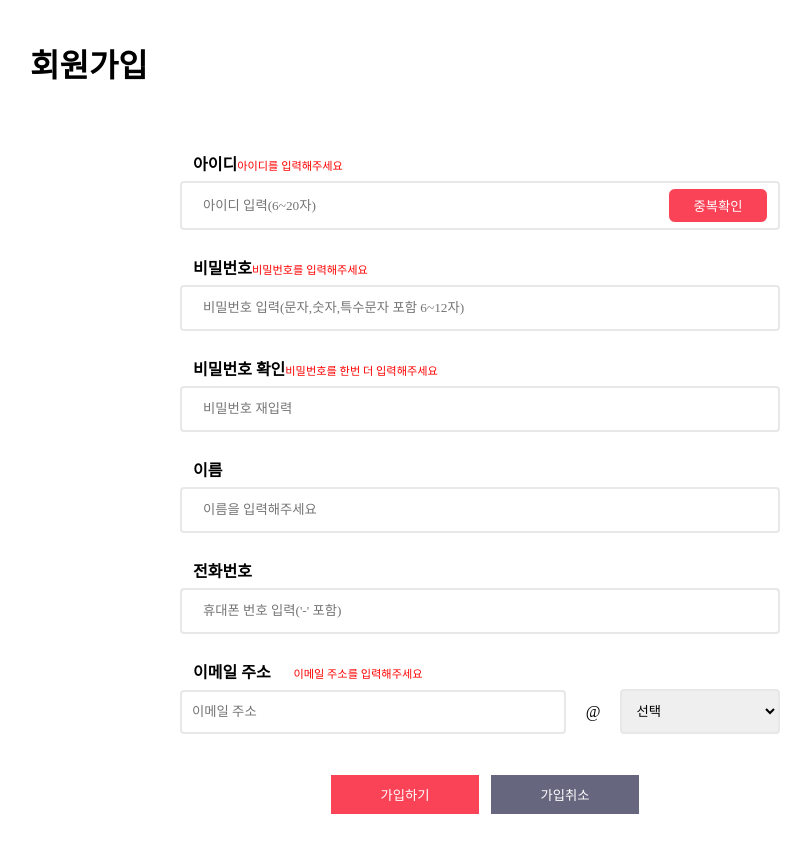
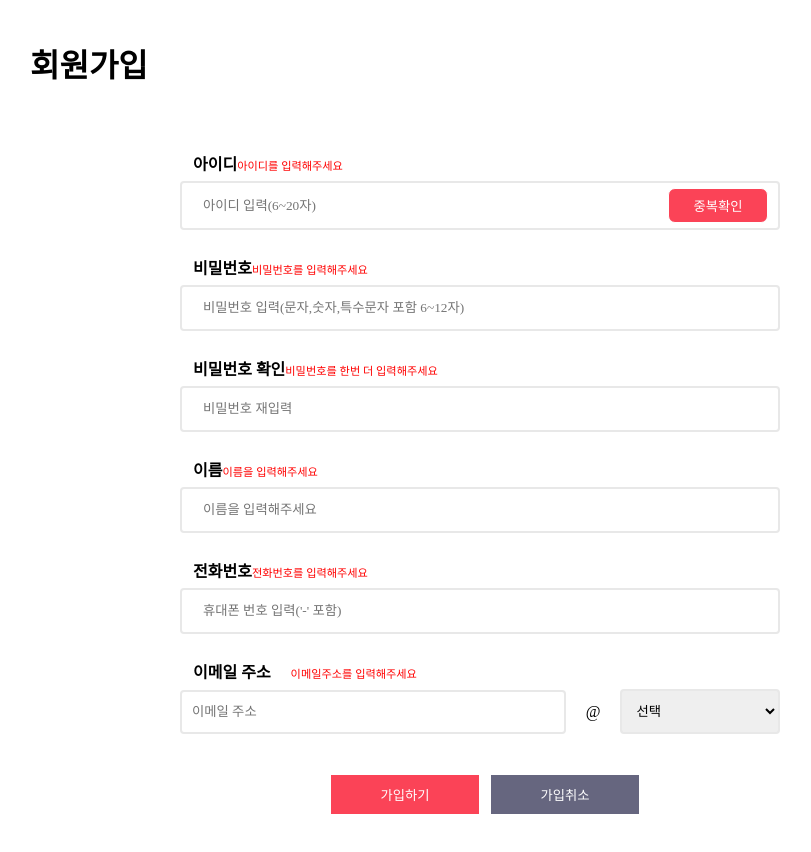
Before and after one commit to xywon0219nate-blip/fe-course, a React (Vite) app in the folder basic-app/: page / in a window 1280 px wide. Shown: the top 852 px of the page, without its empty margins (160-971 px from the left). Built offline with nearby package versions, Linux system fonts and the light colour scheme.

Commit message:
2026-04-10 commit

```diff
--- a/basic-app/src/component/form/join.jsx
+++ b/basic-app/src/component/form/join.jsx
@@ -19,11 +19,11 @@ export default function Join() {
         name:'',
         phone:'',
         email:'',
-        emailDomain:''
+        emailDomain:'default'
     }
 
     const [form, setForm] = useState(initForm);
-    const [errors, setErrors] = useState({...initForm});
+    // const [errors, setErrors] = useState({...initForm});
 
     const handleFormChange = (e) => {
         const {name, value} = e.target;
@@ -36,7 +36,8 @@ export default function Join() {
         e.preventDefault();
 
         if (idRef.current.value === '') {
-            setErrors({...errors, id:'아이디를 입력해주세요'});
+            // setErrors({...errors, id:'아이디를 입력해주세요'});
+            alert("아이디 입력해주세요");
             idRef.current.focus();
         } else if (pwdRef.current.value === '') {
             alert('패스워드를 입력해주세요');
@@ -56,7 +57,11 @@ export default function Join() {
         } else if (emailDomainRef.current.value === '') {
             alert('도메인을 선택해주세요');
             emailDomainRef.current.focus();
+        } else {
+            console.log('서버전송->');
+
         }
+
         //validation check
     }
     // console.log('errors->', errors);
@@ -72,9 +77,7 @@ export default function Join() {
                         <ul>
                             <li>
                                 <label htmlFor="" ><b>아이디</b></label>
-                                { form.id ==="" &&
-                                    <span id="idMsg">아이디를 입력해주세요</span>
-                                }
+                                { form.id ==="" && <span id="idMsg">아이디를 입력해주세요</span>}
                                 <div>
                                     <input type="text" name="id" id="id" value={form.id}
                                             onChange={handleFormChange}
@@ -85,9 +88,7 @@ export default function Join() {
                             </li>
                             <li>
                                 <label htmlFor=""><b>비밀번호</b></label>
-                                { form.pwd ==="" &&
-                                    <span id="idMsg">비밀번호를 입력해주세요</span>
-                                }
+                                { form.pwd ==="" && <span id="idMsg">비밀번호를 입력해주세요</span>}
                                 <div>
                                     <input type="password" name="pwd" id="pwd" value={form.pwd}
                                             onChange={handleFormChange}
@@ -97,9 +98,7 @@ export default function Join() {
                             </li>
                             <li>
                                 <label htmlFor=""><b>비밀번호 확인</b></label>
-                                { form.cpwd ==="" &&
-                                    <span id="idMsg">비밀번호를 한번 더 입력해주세요</span>
-                                }
+                                { form.cpwd ==="" &&  <span id="idMsg">비밀번호를 한번 더 입력해주세요</span>}
                                 <div>
                                     <input type="password" name="cpwd" id="cpwd" value={form.cpwd}
                                             onChange={handleFormChange}
@@ -109,6 +108,7 @@ export default function Join() {
                             </li>
                             <li>
                                 <label htmlFor=""><b>이름</b></label>
+                                {form.name === "" && <span id="nameMsg">이름을 입력해주세요</span> }
                                 <div>
                                     <input type="text" name="name" id="name" value={form.name}
                                             onChange={handleFormChange}
@@ -118,6 +118,7 @@ export default function Join() {
                             </li>
                             <li>
                                 <label htmlFor=""><b>전화번호</b></label>
+                                {form.phone === "" && <span id="phoneMsg">전화번호를 입력해주세요</span> }
                                 <div>
                                     <input type="text" name="phone" id="phone" value={form.phone}
                                             onChange={handleFormChange}
@@ -127,9 +128,7 @@ export default function Join() {
                             </li>
                             <li>
                                 <label htmlFor=""><b>이메일 주소</b></label>
-                                { form.email ==="" &&
-                                    <span id="idMsg"> 이메일 주소를 입력해주세요</span>
-                                }
+                                { !(form.emailName !== "" && form.emailDomain !=="default") && <span id="emailMsg">이메일주소를 입력해주세요</span> }
                                 <div>
                                     <input type="text" name="email" id="email" value={form.email}
                                             onChange={handleFormChange}
```
